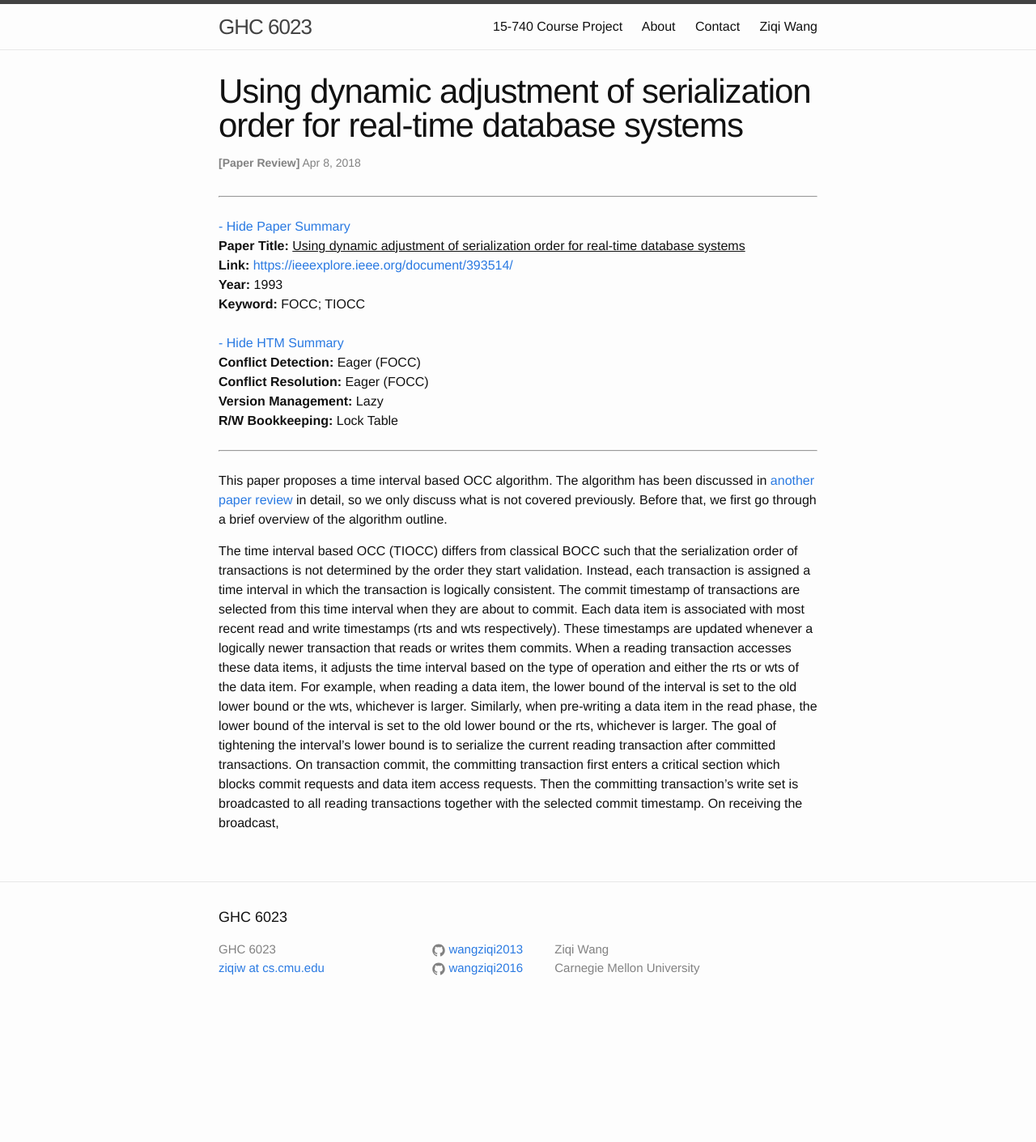
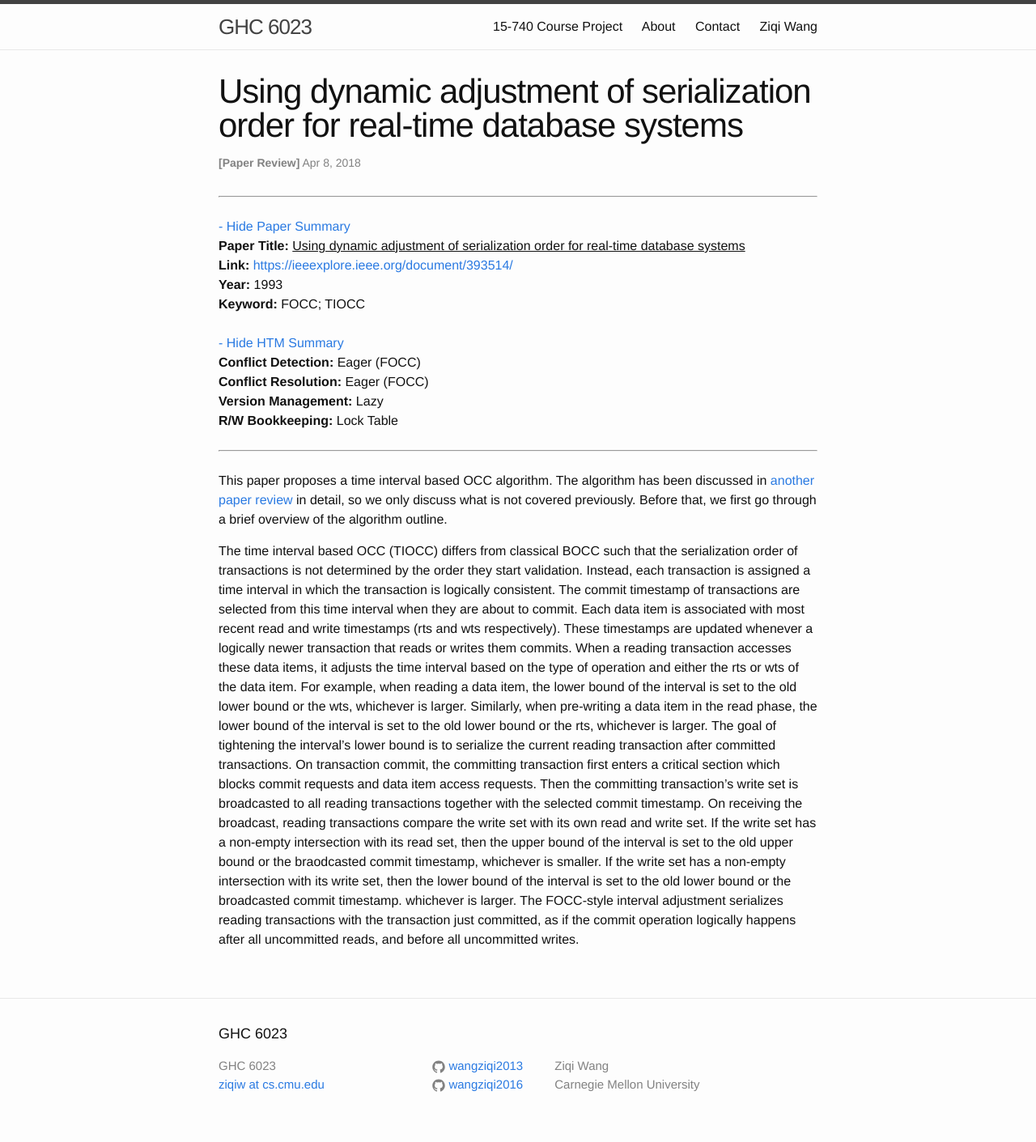
Before and after one commit to wangziqi2013/wangziqi2013.github.io, a Jekyll site: the page built from _posts/2018-04-09-Using-Dym-Adj-of-Serialization-Order-for-Real-Time-DBMS.markdown, in a window 1280 px wide. Shown: the whole page at 81% size. Built offline with Jekyll 4.4.1, drawn with Linux system fonts in a browser that asks for light colours; before the commit the page ends 1267 px from its top, so only the background shows below that.

Commit message:
Finish commit protocol

```diff
--- a/_posts/2018-04-09-Using-Dym-Adj-of-Serialization-Order-for-Real-Time-DBMS.markdown
+++ b/_posts/2018-04-09-Using-Dym-Adj-of-Serialization-Order-for-Real-Time-DBMS.markdown
@@ -31,4 +31,10 @@ old lower bound or the rts, whichever is larger. The goal of tightening the inte
 the current reading transaction after committed transactions. On transaction commit, the committing transaction
 first enters a critical section which blocks commit requests and data item access requests. Then the committing
 transaction's write set is broadcasted to all reading transactions together with the selected commit timestamp.
-On receiving the broadcast,
+On receiving the broadcast, reading transactions compare the write set with its own read and write set. If the
+write set has a non-empty intersection with its read set, then the upper bound of the interval is set to the
+old upper bound or the braodcasted commit timestamp, whichever is smaller. If the write set has a non-empty intersection
+with its write set, then the lower bound of the interval is set to the old lower bound or the broadcasted commit
+timestamp. whichever is larger. The FOCC-style interval adjustment serializes reading transactions with the
+transaction just committed, as if the commit operation logically happens after all uncommitted reads, and
+before all uncommitted writes.
```
